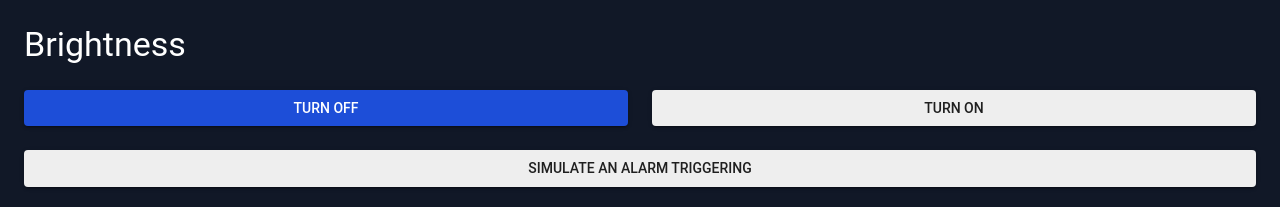
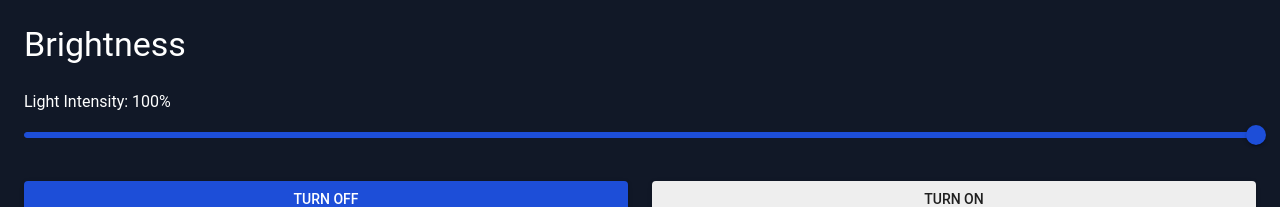
Before and after one commit to cciot-team12/ilight-webapp, a React (Vite) app in the folder react-client/: page / in a window 1280 px wide. Shown: the top 207 px of the page. Built offline with nearby package versions, Linux system fonts and the light colour scheme; no server answers.

Commit message:
changes to backend

```diff
--- a/react-client/src/lib/api/brightnessApi.ts
+++ b/react-client/src/lib/api/brightnessApi.ts
@@ -3,8 +3,9 @@ import apiClient from ".";
 const brightnessApi = {
     increase: () => apiClient.post("/", { type: "brightness", command: "increase" }),
     decrease: () => apiClient.post("/", { type: "brightness", command: "decrease" }),
-    turnOn: () => apiClient.post("/", { type: "brightness", command: "setMax" }),
+    turnOn: () => apiClient.post("/", { type: "brightness", command: "turnOn" }),
     turnOff: () => apiClient.post("/", { type: "brightness", command: "turnOff" }),
+    increaseMaxBrightness: (maxBrightness: number) => apiClient.post("/", { type: "brightness", command: "setMax", maxBrightness: maxBrightness }),
 }
 
 export default brightnessApi;
--- a/react-client/src/screens/home/HomeScreen.tsx
+++ b/react-client/src/screens/home/HomeScreen.tsx
@@ -1,5 +1,5 @@
 import React, { useEffect, useState } from "react";
-import { Button, Fab, Typography } from "@mui/material";
+import { Button, Fab, Slider, Typography } from "@mui/material";
 import { AlarmConfig } from "../../lib/types";
 import AlarmItem from "./components/AlarmItem";
 import AlarmForm from "../alarm-form/AlarmFormScreen";
@@ -17,6 +17,7 @@ const HomeScreen: React.FC = () => {
   const [currentBrightness, setCurrentBrightness] = useState(0);
   const [loading, setLoading] = useState(false);
 
+  const [lightIntensity, setLightIntensity] = useState<number>(100);
   const fetchAlarms = async () => {
     setLoading(true);
     try {
@@ -148,6 +149,22 @@ const HomeScreen: React.FC = () => {
             {/* <Typography variant="body1" className="mb-6">
               Current brightness: {currentBrightness}
             </Typography> */}
+            <div>
+              <Typography gutterBottom>
+                Light Intensity: {lightIntensity}%
+              </Typography>
+              <Slider
+                value={lightIntensity}
+                onChange={(_, value) => {
+                  setLightIntensity(value as number);
+                  brightnessApi.increaseMaxBrightness(value as number);
+                }}
+                min={0}
+                max={100}
+                step={5}
+                valueLabelDisplay="auto"
+              />
+            </div>
             <div className="flex flex-row w-full space-x-6">
               <Button
                 variant="contained"
```
Also changed, not shown: 1 other file (tests, documents, lock files or other folders).
